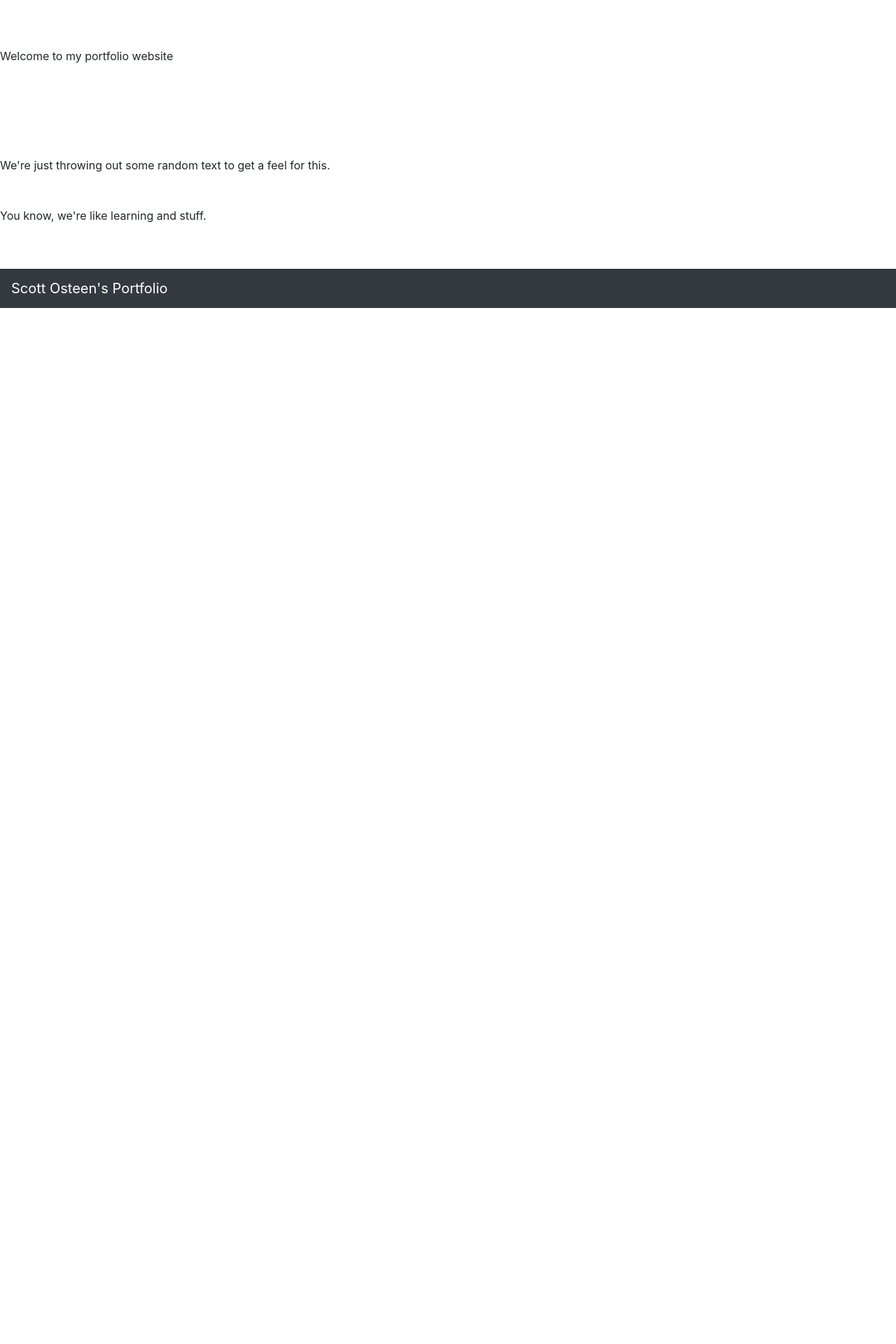
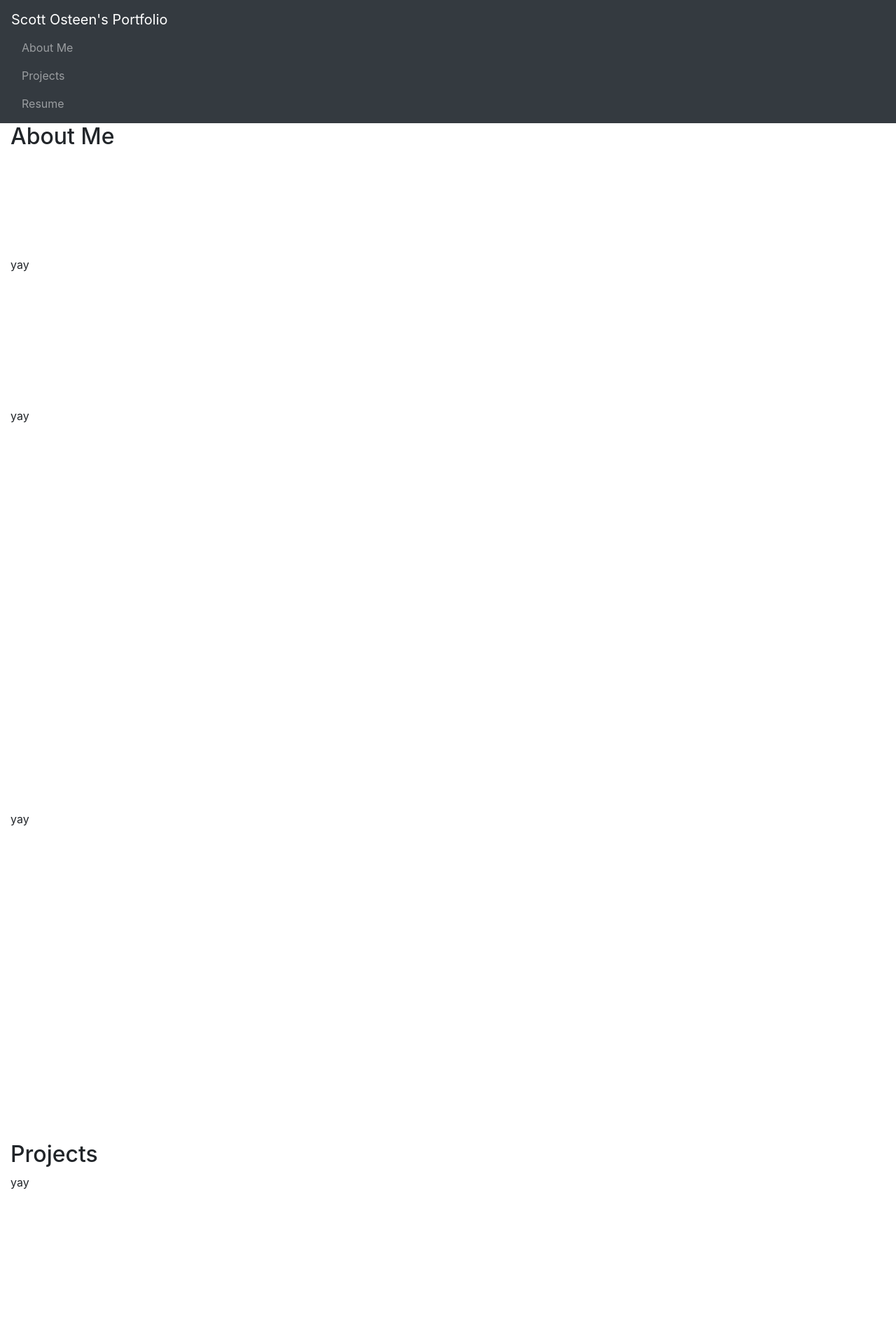
Before and after one commit to osteensco/PortfolioSite, a Django app: page / in a window 1280 px wide. Shown: the top 1920 px of the page at 70% size. Run offline with Django 3.2, Linux system fonts and the light colour scheme; some libraries are stand-ins or nearby versions.

Commit message:
I can hardly CONTAIN myself

```diff
--- a/my_portfolio_website/main_app/templates/base.html
+++ b/my_portfolio_website/main_app/templates/base.html
@@ -1,9 +1,11 @@
-<html>
+<!DOCTYPE html>
+<html lang="en">
 <head>
-    <!-- bootstrap meta tags, aids in the mobile first methodology -->
+
     <meta charset="utf-8">
     <meta name="viewport" content="width=device-width, initial-scale=1, shrink-to-fit=no">
 
+    <title>{% block title %} Scott Osteen's Portfolio {% endblock %}</title>
     <!-- bootstrap style sheet -->
     <link rel="stylesheet" href="https://stackpath.bootstrapcdn.com/bootstrap/4.3.1/css/bootstrap.min.css"
     integrity="sha384-ggOyR0iXCbMQv3Xipma34MD+dH/1fQ784/j6cY/iJTQUOhcWr7x9JvoRxT2MZw1T" crossorigin="anonymous">
@@ -13,27 +15,37 @@
 
 
 
-    <title>{% block title %} Scott Osteen's Portfolio {% endblock %}</title>
+
 </head>
 
 <body>
 
-    <div id="headcontent", name="headcontent">
+    <div class="container-fluid" id="headcontent", name="headcontent">
         {% block header_content %}
         {% endblock %}
     </div>
 
-    <nav class="navbar sticky-top navbar-dark bg-dark">
+    <!-- Nav bar setup -->
+
+    <nav class="navbar sticky-top navbar-dark bg-dark" >
         <span class= "navbar-brand">
-            {% block page_name %} Scott Osteen's Portfolio {% endblock %}
+            {{title}}
         </span>
+        <div class="container-fluid">
+        {% block navbar %}
+        {% endblock %}
+        </div>
     </nav>
 
-    <div id="pagecontent", name="pagecontent">
+
+
+    <div class="container-fluid" id="pagecontent", name="pagecontent">
         {% block page_content %}
         {% endblock %}
     </div>
 
+
+    <div class="footer"></div>
 
 <!-- javascript from bootstrap -->
     <script src="https://code.jquery.com/jquery-3.3.1.slim.min.js"
--- a/my_portfolio_website/main_app/templates/home.html
+++ b/my_portfolio_website/main_app/templates/home.html
@@ -2,33 +2,38 @@
 
 
 
-{% block header_content %}
-<p style="line-height:10em;">
-    Welcome
-            to
-                my
-                    portfolio
-            website
-</p>
+{% block navbar %}
 
-<p>
-    <br><br>
-    We're just throwing out some random text to get a feel for this.<br>
-    <br><br>
-    You know, we're like learning and stuff.<br>
-    <br><br>
-</p>
-
-
-
-
-
+    <div class="navbar-nav">
+        <a class="nav-item nav-link" href="#About-Me">About Me </a>
+        <a class="nav-item nav-link" href="#Projects">Projects </a>
+        <a class="nav-item nav-link" href="#Resume">Resume </a>
+    </div>
 
 {% endblock %}
 
 
+
 {% block page_content %}
-    <p>
+    <h2>About Me</h2>
+    <p id="About-Me">
+        <br>
+        <br>
+        <br>
+        <br>
+        <br>
+        <br>
+        yay
+        <br>
+        <br>
+        <br>
+        <br>
+        <br>
+        <br>
+        <br>
+        <br>
+        <br>
+        yay
         <br>
         <br>
         <br>
@@ -53,24 +58,7 @@
         <br>
         <br>
         <br>
-        <br>
-        <br>
-        <br>
-        <br>
-        <br>
-        <br>
-        <br>
-        <br>
-        <br>
-        <br>
-        <br>
-        <br>
-        <br>
-        <br>
-        <br>
-        <br>
-        <br>
-        <br><br>
+        yay
         <br>
         <br>
         <br>
@@ -90,7 +78,10 @@
         <br>
         <br>
         <br>
-        <br><br>
+    </p>
+    <h2>Projects</h2>
+    <p id="Projects">
+        yay
         <br>
         <br>
         <br>
@@ -110,7 +101,7 @@
         <br>
         <br>
         <br>
-        <br><br>
+        yay
         <br>
         <br>
         <br>
@@ -130,7 +121,10 @@
         <br>
         <br>
         <br>
-        <br><br>
+    </p>
+    <h2>Resume</h2>
+    <p id="Resume">
+        yay
         <br>
         <br>
         <br>
@@ -150,7 +144,7 @@
         <br>
         <br>
         <br>
-        <br><br>
+        yay
         <br>
         <br>
         <br>
@@ -170,7 +164,7 @@
         <br>
         <br>
         <br>
-        <br><br>
+        yay
         <br>
         <br>
         <br>
```
